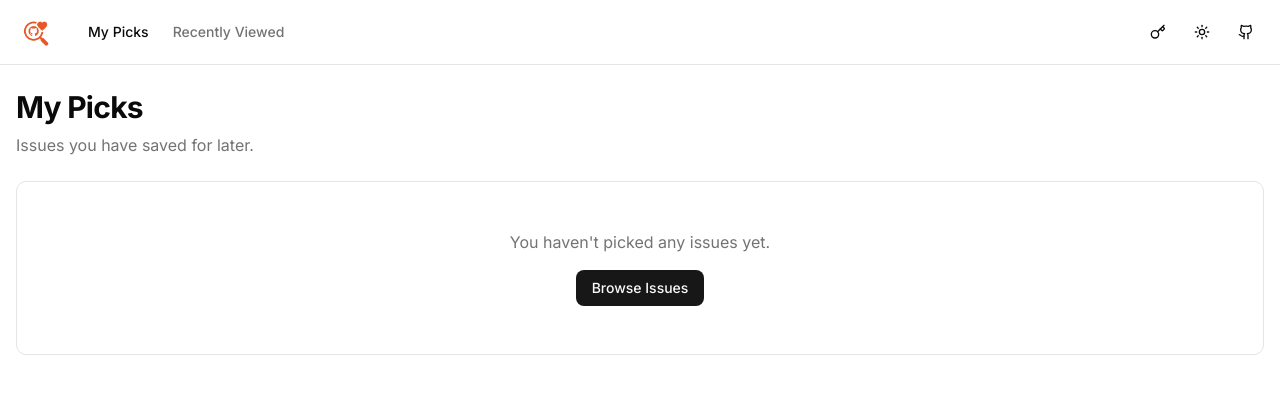
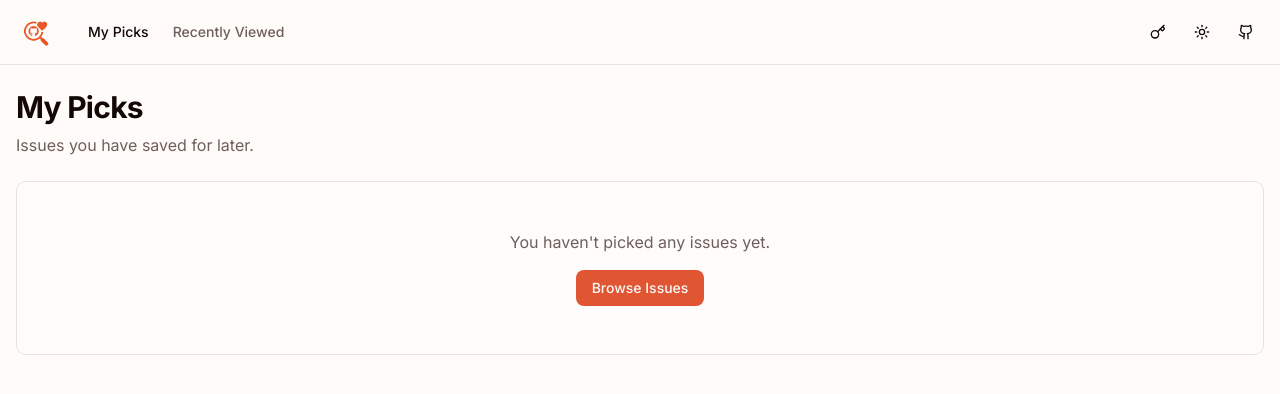
Before and after one commit to contrib-fyi/contrib-fyi, a Next.js app in the folder web/: page /picks in a window 1280 px wide. Shown: the top 394 px of the page. Built offline with nearby package versions, Linux system fonts and the light colour scheme.

Commit message:
style: refine application color palette and update UI element colors. (#38)
* style: refine application color palette and update UI element colors.

* docs: Revise README to clarify project value and features, update screenshot, and add `suppressHydrationWarning` to body.

```diff
--- a/web/app/globals.css
+++ b/web/app/globals.css
@@ -46,71 +46,71 @@
 
 :root {
   --radius: 0.625rem;
-  --background: oklch(1 0 0);
-  --foreground: oklch(0.145 0 0);
-  --card: oklch(1 0 0);
-  --card-foreground: oklch(0.145 0 0);
+  --background: oklch(0.99 0.005 35);
+  --foreground: oklch(0.15 0.02 35);
+  --card: oklch(0.995 0.005 35);
+  --card-foreground: oklch(0.15 0.02 35);
   --popover: oklch(1 0 0);
-  --popover-foreground: oklch(0.145 0 0);
-  --primary: oklch(0.205 0 0);
+  --popover-foreground: oklch(0.15 0.02 35);
+  --primary: oklch(0.63 0.18 35);
   --primary-foreground: oklch(0.985 0 0);
-  --secondary: oklch(0.97 0 0);
-  --secondary-foreground: oklch(0.205 0 0);
-  --muted: oklch(0.97 0 0);
-  --muted-foreground: oklch(0.556 0 0);
-  --accent: oklch(0.97 0 0);
-  --accent-foreground: oklch(0.205 0 0);
-  --destructive: oklch(0.577 0.245 27.325);
-  --border: oklch(0.922 0 0);
-  --input: oklch(0.922 0 0);
-  --ring: oklch(0.708 0 0);
-  --chart-1: oklch(0.646 0.222 41.116);
-  --chart-2: oklch(0.6 0.118 184.704);
-  --chart-3: oklch(0.398 0.07 227.392);
-  --chart-4: oklch(0.828 0.189 84.429);
-  --chart-5: oklch(0.769 0.188 70.08);
-  --sidebar: oklch(0.985 0 0);
-  --sidebar-foreground: oklch(0.145 0 0);
-  --sidebar-primary: oklch(0.205 0 0);
+  --secondary: oklch(0.97 0.01 35);
+  --secondary-foreground: oklch(0.63 0.18 35);
+  --muted: oklch(0.97 0.01 35);
+  --muted-foreground: oklch(0.5 0.02 35);
+  --accent: oklch(0.97 0.01 35);
+  --accent-foreground: oklch(0.63 0.18 35);
+  --destructive: oklch(0.55 0.22 25);
+  --border: oklch(0.92 0.01 35);
+  --input: oklch(0.92 0.01 35);
+  --ring: oklch(0.63 0.18 35);
+  --chart-1: oklch(0.63 0.18 35);
+  --chart-2: oklch(0.68 0.16 45);
+  --chart-3: oklch(0.73 0.14 55);
+  --chart-4: oklch(0.78 0.12 65);
+  --chart-5: oklch(0.83 0.1 75);
+  --sidebar: oklch(0.98 0.005 35);
+  --sidebar-foreground: oklch(0.15 0.02 35);
+  --sidebar-primary: oklch(0.63 0.18 35);
   --sidebar-primary-foreground: oklch(0.985 0 0);
-  --sidebar-accent: oklch(0.97 0 0);
-  --sidebar-accent-foreground: oklch(0.205 0 0);
-  --sidebar-border: oklch(0.922 0 0);
-  --sidebar-ring: oklch(0.708 0 0);
+  --sidebar-accent: oklch(0.97 0.01 35);
+  --sidebar-accent-foreground: oklch(0.63 0.18 35);
+  --sidebar-border: oklch(0.92 0.01 35);
+  --sidebar-ring: oklch(0.63 0.18 35);
 }
 
 .dark {
-  --background: oklch(0.145 0 0);
-  --foreground: oklch(0.985 0 0);
-  --card: oklch(0.205 0 0);
-  --card-foreground: oklch(0.985 0 0);
-  --popover: oklch(0.205 0 0);
-  --popover-foreground: oklch(0.985 0 0);
-  --primary: oklch(0.922 0 0);
-  --primary-foreground: oklch(0.205 0 0);
-  --secondary: oklch(0.269 0 0);
-  --secondary-foreground: oklch(0.985 0 0);
-  --muted: oklch(0.269 0 0);
-  --muted-foreground: oklch(0.708 0 0);
-  --accent: oklch(0.269 0 0);
-  --accent-foreground: oklch(0.985 0 0);
-  --destructive: oklch(0.704 0.191 22.216);
-  --border: oklch(1 0 0 / 10%);
-  --input: oklch(1 0 0 / 15%);
-  --ring: oklch(0.556 0 0);
-  --chart-1: oklch(0.488 0.243 264.376);
-  --chart-2: oklch(0.696 0.17 162.48);
-  --chart-3: oklch(0.769 0.188 70.08);
-  --chart-4: oklch(0.627 0.265 303.9);
-  --chart-5: oklch(0.645 0.246 16.439);
-  --sidebar: oklch(0.205 0 0);
-  --sidebar-foreground: oklch(0.985 0 0);
-  --sidebar-primary: oklch(0.488 0.243 264.376);
-  --sidebar-primary-foreground: oklch(0.985 0 0);
-  --sidebar-accent: oklch(0.269 0 0);
-  --sidebar-accent-foreground: oklch(0.985 0 0);
-  --sidebar-border: oklch(1 0 0 / 10%);
-  --sidebar-ring: oklch(0.556 0 0);
+  --background: oklch(0.12 0.02 260);
+  --foreground: oklch(0.98 0.005 35);
+  --card: oklch(0.15 0.02 260);
+  --card-foreground: oklch(0.98 0.005 35);
+  --popover: oklch(0.15 0.02 260);
+  --popover-foreground: oklch(0.98 0.005 35);
+  --primary: oklch(0.68 0.18 40);
+  --primary-foreground: oklch(0.1 0.02 260);
+  --secondary: oklch(0.18 0.04 35);
+  --secondary-foreground: oklch(0.98 0.005 35);
+  --muted: oklch(0.18 0.04 35);
+  --muted-foreground: oklch(0.7 0.01 35);
+  --accent: oklch(0.18 0.04 35);
+  --accent-foreground: oklch(0.98 0.005 35);
+  --destructive: oklch(0.6 0.18 25);
+  --border: oklch(0.2 0.02 260);
+  --input: oklch(0.2 0.02 260);
+  --ring: oklch(0.68 0.18 40);
+  --chart-1: oklch(0.68 0.18 40);
+  --chart-2: oklch(0.73 0.16 50);
+  --chart-3: oklch(0.78 0.14 60);
+  --chart-4: oklch(0.83 0.12 70);
+  --chart-5: oklch(0.88 0.1 80);
+  --sidebar: oklch(0.15 0.02 260);
+  --sidebar-foreground: oklch(0.98 0.005 35);
+  --sidebar-primary: oklch(0.68 0.18 40);
+  --sidebar-primary-foreground: oklch(0.1 0.02 260);
+  --sidebar-accent: oklch(0.18 0.04 35);
+  --sidebar-accent-foreground: oklch(0.98 0.005 35);
+  --sidebar-border: oklch(0.2 0.02 260);
+  --sidebar-ring: oklch(0.68 0.18 40);
 }
 
 @layer base {
--- a/web/app/layout.tsx
+++ b/web/app/layout.tsx
@@ -18,7 +18,7 @@ export default function RootLayout({
 }>) {
   return (
     <html lang="en" suppressHydrationWarning>
-      <body className={inter.className}>
+      <body className={inter.className} suppressHydrationWarning>
         <ThemeProvider
           attribute="class"
           defaultTheme="system"
--- a/web/app/page.tsx
+++ b/web/app/page.tsx
@@ -8,11 +8,11 @@ export default function Home() {
         <h1 className="text-3xl font-bold tracking-tight">Find Issues</h1>
         <p className="text-muted-foreground text-lg">
           Discover{' '}
-          <span className="bg-linear-to-r from-blue-600 to-cyan-500 bg-clip-text font-extrabold text-transparent dark:from-blue-400 dark:to-cyan-300">
+          <span className="text-primary font-bold">
             &quot;Help Wanted&quot;
           </span>{' '}
           and{' '}
-          <span className="bg-linear-to-r from-purple-600 to-pink-500 bg-clip-text font-extrabold text-transparent dark:from-purple-400 dark:to-pink-300">
+          <span className="font-bold text-orange-500 dark:text-orange-400">
             &quot;Good First Issue&quot;
           </span>{' '}
           tasks across GitHub.
--- a/web/components/features/auth/TokenSettings.tsx
+++ b/web/components/features/auth/TokenSettings.tsx
@@ -57,8 +57,8 @@ export function TokenSettings() {
           <Key className="h-5 w-5" />
           {isTokenSet && (
             <span className="absolute -top-1 -right-1 flex h-3 w-3">
-              <span className="absolute inline-flex h-full w-full animate-ping rounded-full bg-green-400 opacity-75"></span>
-              <span className="relative inline-flex h-3 w-3 rounded-full bg-green-500"></span>
+              <span className="absolute inline-flex h-full w-full animate-ping rounded-full bg-orange-400 opacity-75"></span>
+              <span className="relative inline-flex h-3 w-3 rounded-full bg-orange-500"></span>
             </span>
           )}
         </Button>
@@ -86,20 +86,20 @@ export function TokenSettings() {
           </div>
 
           {/* Feature Unlock Callout */}
-          <div className="rounded-lg border border-blue-500/20 bg-gradient-to-r from-blue-500/10 via-purple-500/10 to-pink-500/10 p-3">
+          <div className="bg-muted/50 rounded-lg border p-3">
             <div className="flex items-start gap-2">
-              <div className="shrink-0 rounded-full bg-gradient-to-br from-blue-500 to-purple-600 p-1.5">
+              <div className="bg-primary shrink-0 rounded-full p-1.5">
                 <svg
                   xmlns="http://www.w3.org/2000/svg"
                   viewBox="0 0 24 24"
                   fill="currentColor"
-                  className="h-3.5 w-3.5 text-white"
+                  className="text-primary-foreground h-3.5 w-3.5"
                 >
                   <path d="M9.153 5.408C10.42 3.136 11.053 2 12 2c.947 0 1.58 1.136 2.847 3.408l.328.588c.36.646.54.969.82 1.182.28.213.63.292 1.33.45l.636.144c2.46.557 3.689.835 3.982 1.776.292.94-.546 1.921-2.223 3.882l-.434.507c-.476.557-.715.836-.822 1.18-.107.345-.071.717.001 1.46l.066.677c.253 2.617.38 3.925-.386 4.506-.766.582-1.918.051-4.22-1.009l-.597-.274c-.654-.302-.981-.452-1.328-.452-.347 0-.674.15-1.329.452l-.595.274c-2.303 1.06-3.455 1.59-4.22 1.01-.767-.582-.64-1.89-.387-4.507l.066-.676c.072-.744.108-1.116 0-1.46-.106-.345-.345-.624-.821-1.18l-.434-.508c-1.677-1.96-2.515-2.941-2.223-3.882.293-.941 1.523-1.22 3.983-1.776l.636-.144c.699-.158 1.048-.237 1.329-.45.28-.213.46-.536.82-1.182l.328-.588z" />
                 </svg>
               </div>
               <div className="min-w-0 flex-1">
-                <p className="bg-gradient-to-r from-blue-600 to-purple-600 bg-clip-text text-sm font-semibold text-transparent dark:from-blue-400 dark:to-purple-400">
+                <p className="text-foreground text-sm font-semibold">
                   Additional Features with Token
                 </p>
                 <p className="text-muted-foreground mt-0.5 text-xs">
--- a/web/components/features/issues/IssueDetailModal.tsx
+++ b/web/components/features/issues/IssueDetailModal.tsx
@@ -176,6 +176,11 @@ export function IssueDetailModal({ issue, children }: IssueDetailModalProps) {
           <Button
             variant={picked ? 'secondary' : 'outline'}
             onClick={handlePickToggle}
+            className={
+              picked
+                ? 'border-orange-200 bg-orange-500/10 text-orange-600 hover:bg-orange-500/20 dark:border-orange-900'
+                : ''
+            }
           >
             <Bookmark
               className={`mr-2 h-4 w-4 ${picked ? 'fill-current' : ''}`}
--- a/web/components/features/issues/IssueRow.tsx
+++ b/web/components/features/issues/IssueRow.tsx
@@ -209,7 +209,7 @@ export function IssueRow({ issue }: IssueRowProps) {
             onClick={handlePickToggle}
             className={
               picked
-                ? 'border-yellow-200 bg-yellow-500/10 text-yellow-600 hover:bg-yellow-500/20 dark:border-yellow-900'
+                ? 'border-orange-200 bg-orange-500/10 text-orange-600 hover:bg-orange-500/20 dark:border-orange-900'
                 : ''
             }
           >
```
Also changed, not shown: 2 other files (tests, documents, lock files or other folders).
